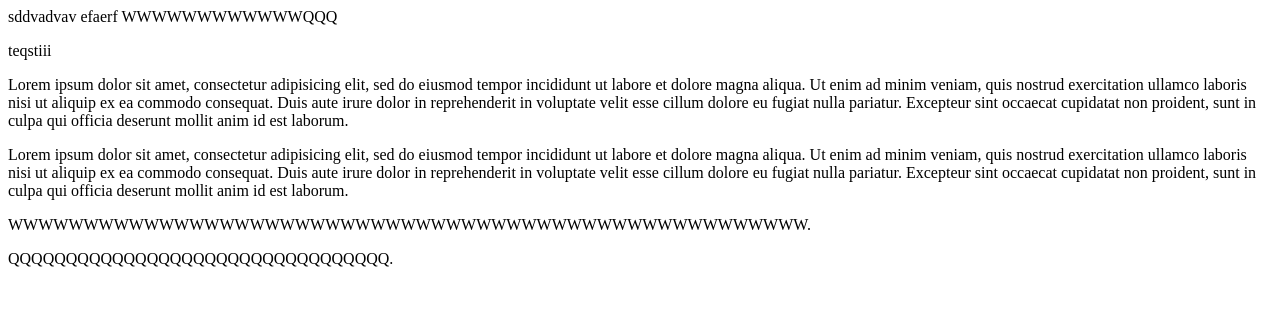
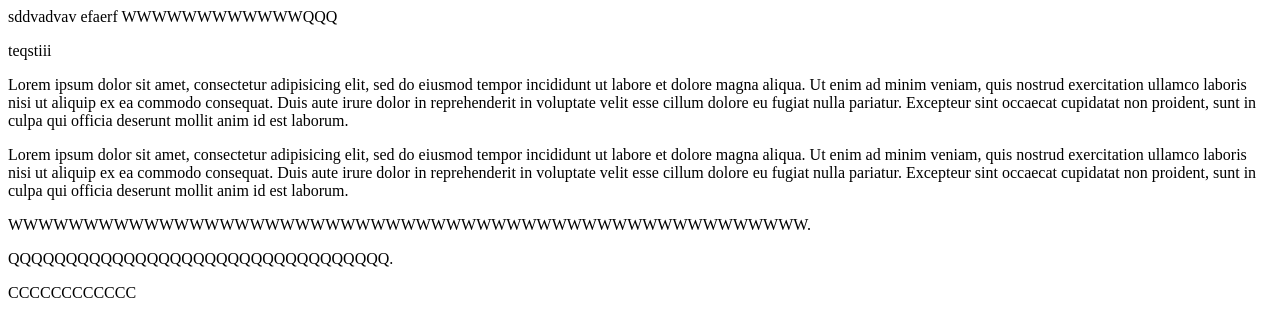
Before and after one commit to tsg-tsotne/2-proj, a plain HTML site: page index.html in a window 1280 px wide. Drawn offline with Linux system fonts and the light colour scheme.

Commit message:
DAVAMATE CCCC

```diff
--- a/index.html
+++ b/index.html
@@ -22,5 +22,6 @@ sddvadvav efaerf WWWWWWWWWWWWQQQ
 
   <p> WWWWWWWWWWWWWWWWWWWWWWWWWWWWWWWWWWWWWWWWWWWWWWWWWWWWW.</p>
     <p> QQQQQQQQQQQQQQQQQQQQQQQQQQQQQQQQQ.</p>
+      <p> CCCCCCCCCCCC</p>
 </body>
 </html>
```
